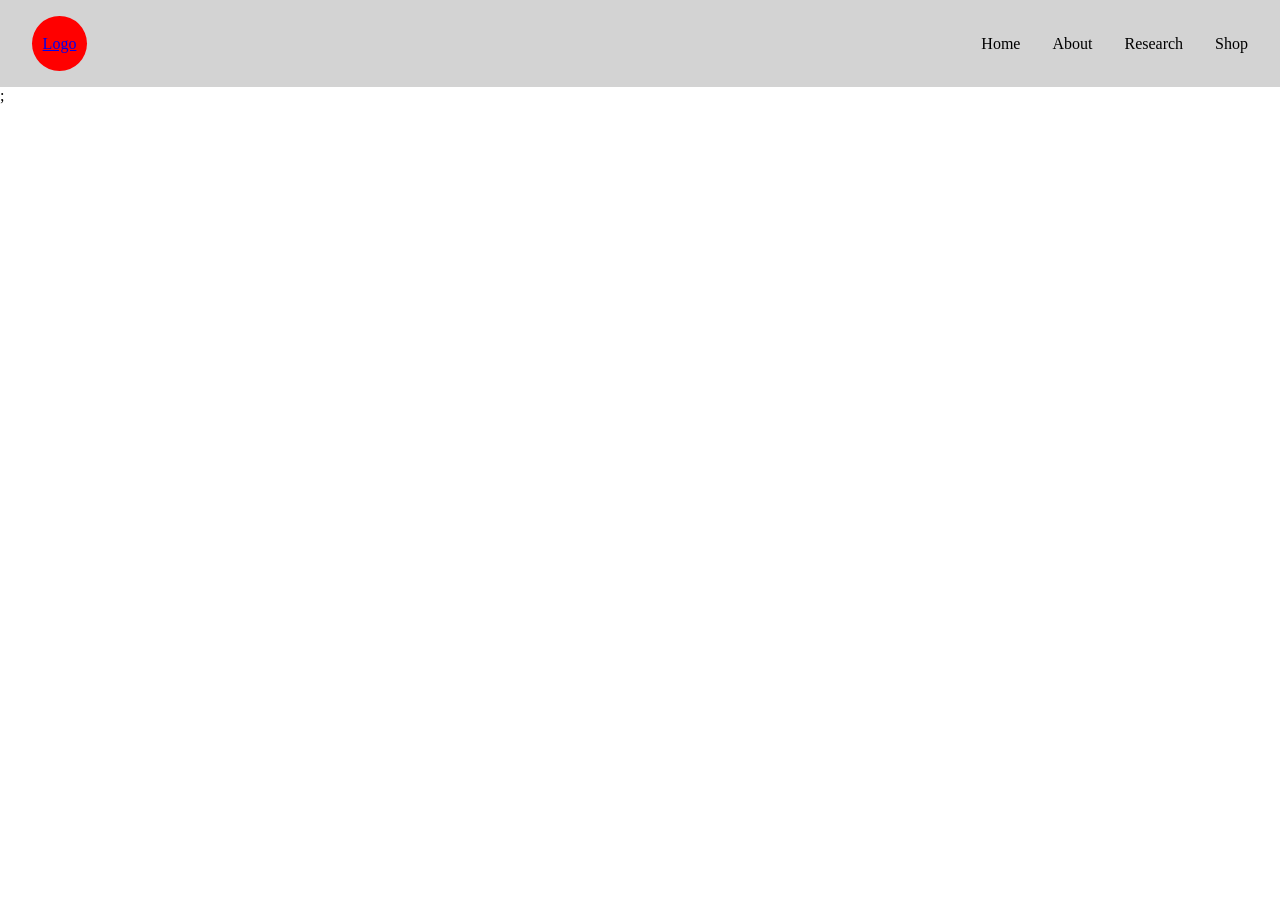
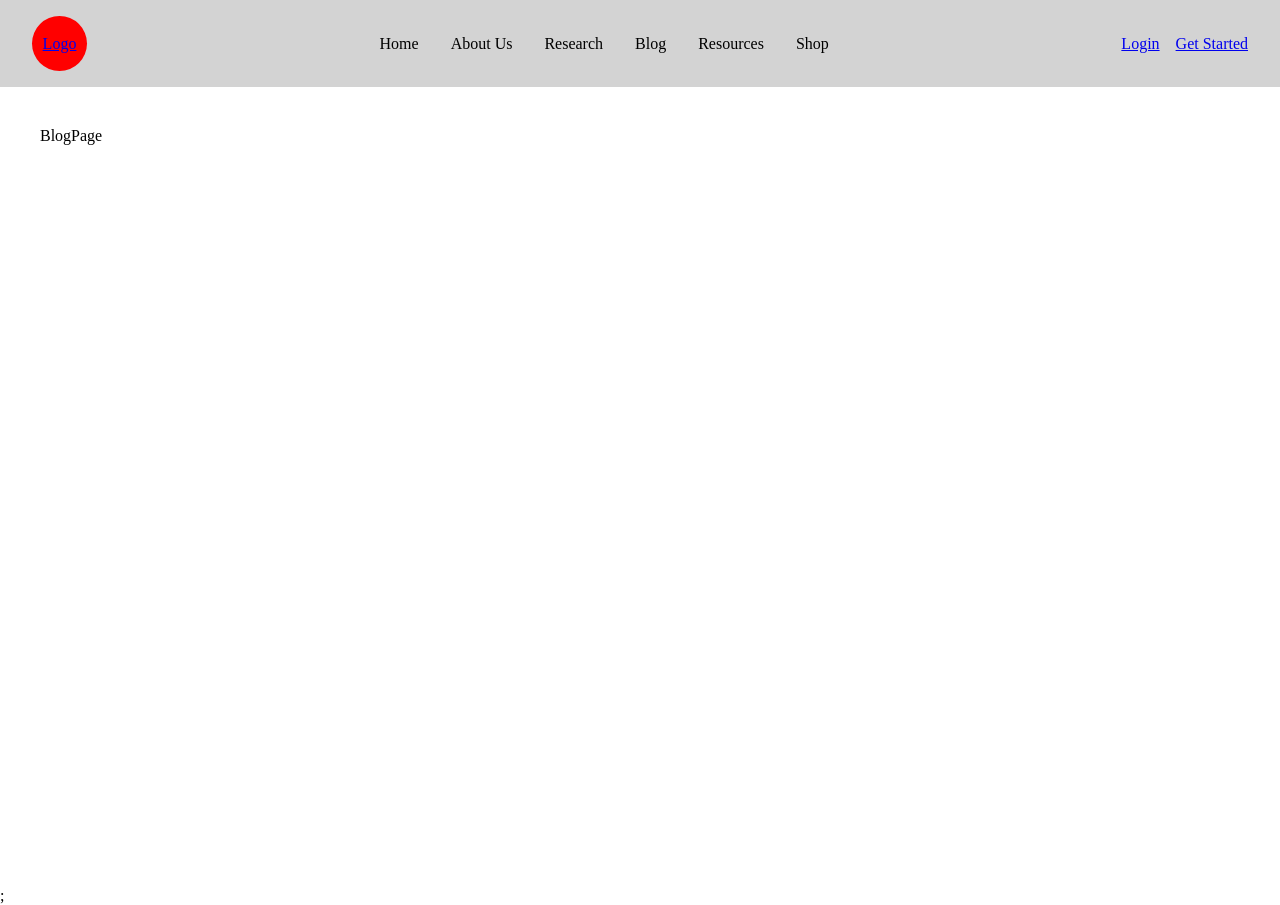
Before and after one commit to yumawayoffical/yuma-way, a React (Vite) app in the folder yuma-way/: page /blog in a window 1280 px wide. Before the commit the page ends 800 px from the top, so only its background shows below. Built offline with nearby package versions, Linux system fonts and the light colour scheme.

Commit message:
Updated navigation to include more links and created pages and routes accordingly.

```diff
--- a/yuma-way/src/components/navigation/index.styles.jsx
+++ b/yuma-way/src/components/navigation/index.styles.jsx
@@ -9,6 +9,7 @@ export const StyledNavigation = styled.nav`
   background-color: lightgray;
   display: flex;
   justify-content: space-between;
+  align-items: center;
   & .logo {
     height: 55px;
     width: 55px;
@@ -16,6 +17,10 @@ export const StyledNavigation = styled.nav`
     border-radius: 50%;
     /* update later if needed */
     ${GRID_CENTER_ITEM}
+  }
+  & .link-container {
+    display: flex;
+    gap: 1rem;
   }
 `;
 export const StyledNavigationList = styled.ul`
--- a/yuma-way/src/components/navigation/navigation-links.config.json
+++ b/yuma-way/src/components/navigation/navigation-links.config.json
@@ -4,7 +4,7 @@
     "linkUrl": "/"
   },
   {
-    "linkName": "About",
+    "linkName": "About Us",
     "linkUrl": "/about"
   },
   {
@@ -12,6 +12,14 @@
     "linkUrl": "/research"
   },
   {
+    "linkName": "Blog",
+    "linkUrl": "/blog"
+  },
+  {
+    "linkName": "Resources",
+    "linkUrl": "/resources"
+  },
+  {
     "linkName": "Shop",
     "linkUrl": "/shop"
   }
--- a/yuma-way/src/components/navigation/navigation.componext.jsx
+++ b/yuma-way/src/components/navigation/navigation.componext.jsx
@@ -18,6 +18,12 @@ const Navigation = () => {
         {/* <img className="logo" src={Logo} alt="Yuma way company logo... coming soon" /> */}
       </Link>
       {isDesktopOrLarger ? <NavigationList isDesktopOrLarger={isDesktopOrLarger} /> : <NavigationDropdown />}
+      {isDesktopOrLarger && (
+        <div className="link-container">
+          <Link to="/login">Login</Link>
+          <Link to="/get-started">Get Started</Link>
+        </div>
+      )}
     </StyledNavigation>
   );
 };
--- a/yuma-way/src/components/navigation/navigationList.component.jsx
+++ b/yuma-way/src/components/navigation/navigationList.component.jsx
@@ -8,6 +8,7 @@ const NavigationList = ({ setIsOpen, isDesktopOrLarger }) => {
     if (isDesktopOrLarger) return;
     setIsOpen(false);
   };
+
   return (
     <StyledNavigationList>
       {NavigationListItemData.map(({ linkName, linkUrl }, index) => {
@@ -17,6 +18,12 @@ const NavigationList = ({ setIsOpen, isDesktopOrLarger }) => {
           </Link>
         );
       })}
+      {!isDesktopOrLarger && (
+        <div className="link-container">
+          <Link to="/login">Login</Link>
+          <Link to="/get-started">Get Started</Link>
+        </div>
+      )}
     </StyledNavigationList>
   );
 };
--- /dev/null
+++ b/yuma-way/src/pages/blog/blog.page.jsx
@@ -0,0 +1,8 @@
+import React from "react";
+import { StyledPageContainer } from "../../main.styles";
+
+const BlogPage = () => {
+  return <StyledPageContainer>BlogPage</StyledPageContainer>;
+};
+
+export default BlogPage;
--- /dev/null
+++ b/yuma-way/src/pages/get-started/get-started.page.jsx
@@ -0,0 +1,8 @@
+import React from "react";
+import { StyledPageContainer } from "../../main.styles";
+
+const GetStartedPage = () => {
+  return <StyledPageContainer>This will be the candidate assessment sign up form</StyledPageContainer>;
+};
+
+export default GetStartedPage;
--- /dev/null
+++ b/yuma-way/src/pages/login/login.page.jsx
@@ -0,0 +1,8 @@
+import React from "react";
+import { StyledPageContainer } from "../../main.styles";
+
+const LoginPage = () => {
+  return <StyledPageContainer>Login Page</StyledPageContainer>;
+};
+
+export default LoginPage;
--- /dev/null
+++ b/yuma-way/src/pages/resources/resources.page.jsx
@@ -0,0 +1,8 @@
+import React from "react";
+import { StyledPageContainer } from "../../main.styles";
+
+const ResourcesPage = () => {
+  return <StyledPageContainer>Resources Page</StyledPageContainer>;
+};
+
+export default ResourcesPage;
--- a/yuma-way/src/setup/routes/unauthorized-routes.component.jsx
+++ b/yuma-way/src/setup/routes/unauthorized-routes.component.jsx
@@ -5,6 +5,10 @@ import AboutPage from "../../pages/about/about.page";
 import ResearchPage from "../../pages/research/research.page";
 import ShopPage from "../../pages/shop/shop.page";
 import SignUpPage from "../../pages/sign-up/sign-up.page";
+import BlogPage from "../../pages/blog/blog.page";
+import ResourcesPage from "../../pages/resources/resources.page";
+import LoginPage from "../../pages/login/login.page";
+import GetStartedPage from "../../pages/get-started/get-started.page";
 const UnauthorizedRoutes = () => {
   return (
     <>
@@ -14,6 +18,10 @@ const UnauthorizedRoutes = () => {
         <Route path="/research" element={<ResearchPage />}></Route>
         <Route path="/shop" element={<ShopPage />}></Route>
         <Route path="/sign-up" element={<SignUpPage />}></Route>
+        <Route path="/blog" element={<BlogPage />}></Route>
+        <Route path="/resources" element={<ResourcesPage />}></Route>
+        <Route path="/login" element={<LoginPage />}></Route>
+        <Route path="/get-started" element={<GetStartedPage />}></Route>
       </Routes>
     </>
   );
```
